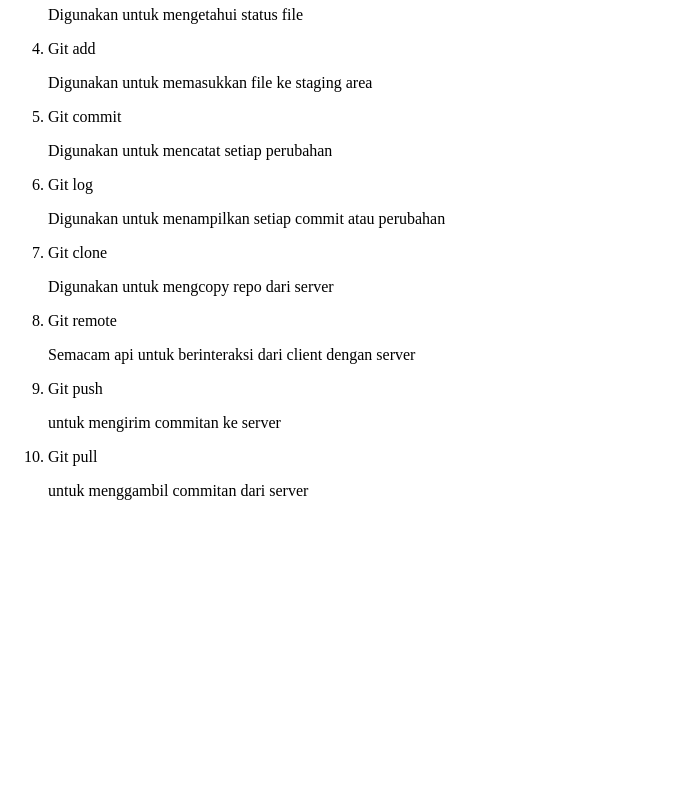
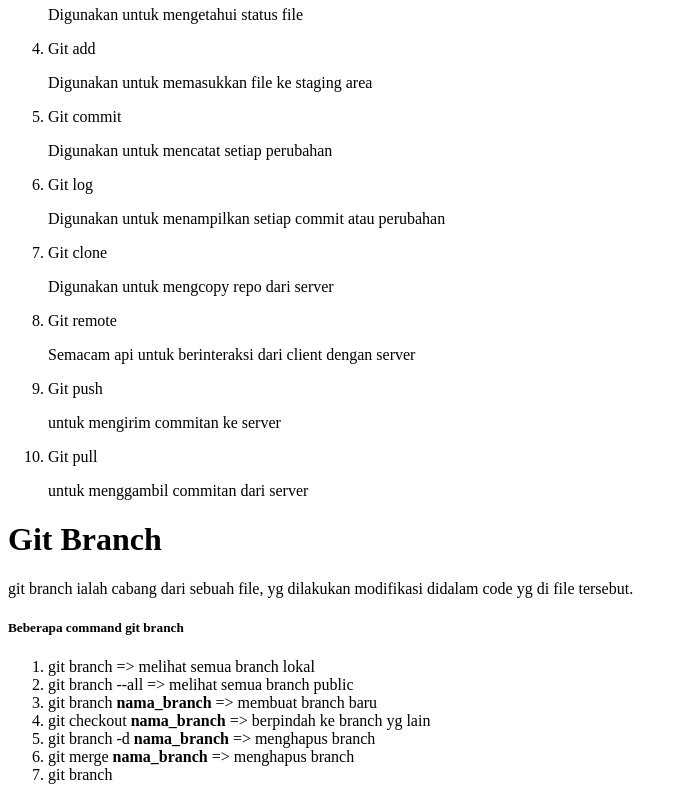
Before and after one commit to michaelst15/Task, a plain HTML site: page git/GitGui/index.html in a window 1280 px wide. Shown: the part 552-1352 px from the top of the page, without its empty margins (0-683 px from the left). Before the commit the page ends 1068 px from the top, so only its background shows below. Drawn offline with Linux system fonts and the light colour scheme.

Commit message:
rangkuman git branch

```diff
--- a/git/GitGui/index.html
+++ b/git/GitGui/index.html
@@ -44,5 +44,19 @@
         <li>Git pull</li>
         <p>untuk menggambil commitan dari server</p>
     </ol>
+    <h1>Git Branch</h1>
+    <p>git branch ialah cabang dari sebuah file, yg dilakukan modifikasi didalam code yg di file
+       tersebut.
+    </p>
+    <h5>Beberapa command git branch</h5>
+    <ol>
+        <li>git branch => melihat semua branch lokal</li>
+        <li>git branch --all => melihat semua branch public </li>
+        <li>git branch <b>nama_branch</b> => membuat branch baru</li>
+        <li>git checkout <b>nama_branch</b> => berpindah ke branch yg lain</li>
+        <li>git branch -d <b>nama_branch</b> => menghapus branch</li>
+        <li>git merge <b>nama_branch</b> => menghapus branch</li>
+        <li>git branch</li>
+    </ol>
 </body>
 </html>
```
